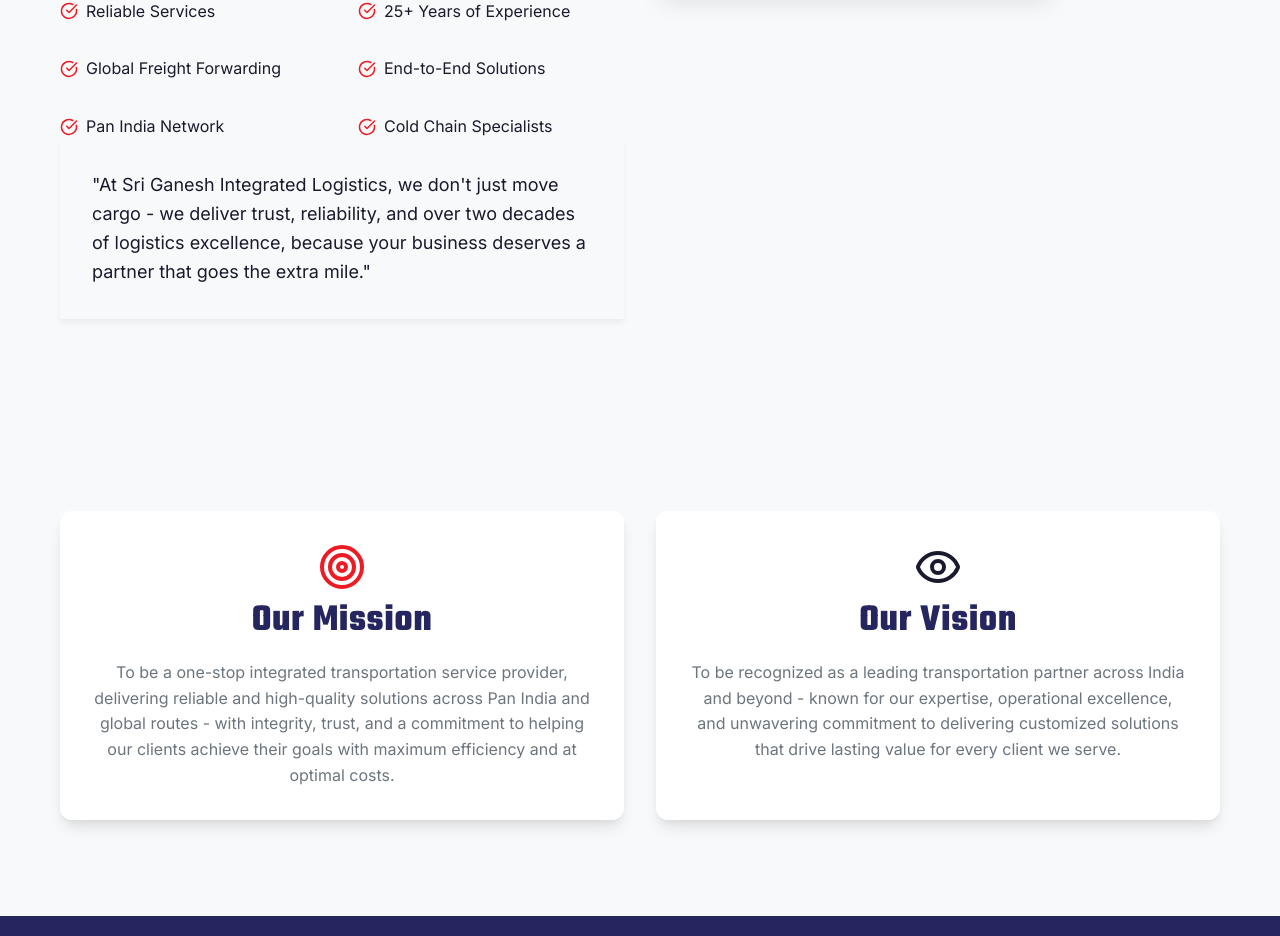
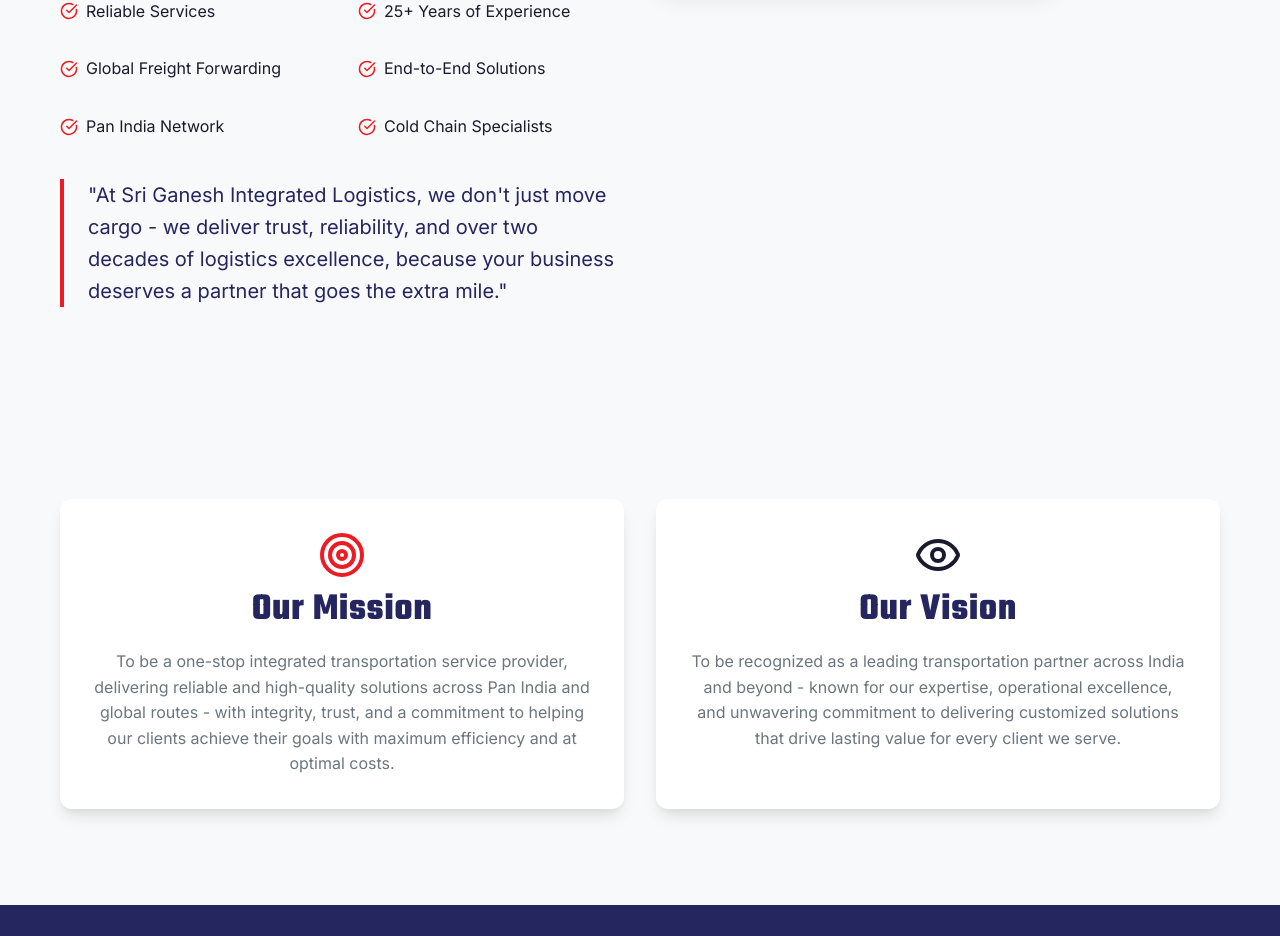
Before and after one commit to balajiprojects049-art/SRI-GANESH-INTEGRATED-LOGISTICS, a React (Vite) app in the folder client/: page /about in a window 1280 px wide. Shown: the part 1090-2026 px from the top of the page. Built offline with nearby package versions, Linux system fonts and the light colour scheme; a web font is replaced by a local one.

Commit message:
Clean up About page blockquote styling and spacing

```diff
--- a/client/src/pages/About.jsx
+++ b/client/src/pages/About.jsx
@@ -50,7 +50,7 @@
               <div className="flex gap-2 items-center text-primary font-bold"><CheckCircle className="text-accent" size={18} /> Pan India Network</div>
               <div className="flex gap-2 items-center text-primary font-bold"><CheckCircle className="text-accent" size={18} /> Cold Chain Specialists</div>
             </div>
-            <p className="mt-16 p-8 bg-white border-l-4 border-accent italic text-lg shadow-sm">
+            <p className="italic text-xl" style={{ marginTop: '2.5rem', borderLeft: '4px solid var(--accent-color)', paddingLeft: '1.5rem', color: 'var(--primary-color)', lineHeight: '1.6' }}>
               "At Sri Ganesh Integrated Logistics, we don't just move cargo - we deliver trust, reliability, and over two decades of logistics excellence, because your business deserves a partner that goes the extra mile."
             </p>
           </motion.div>
```
